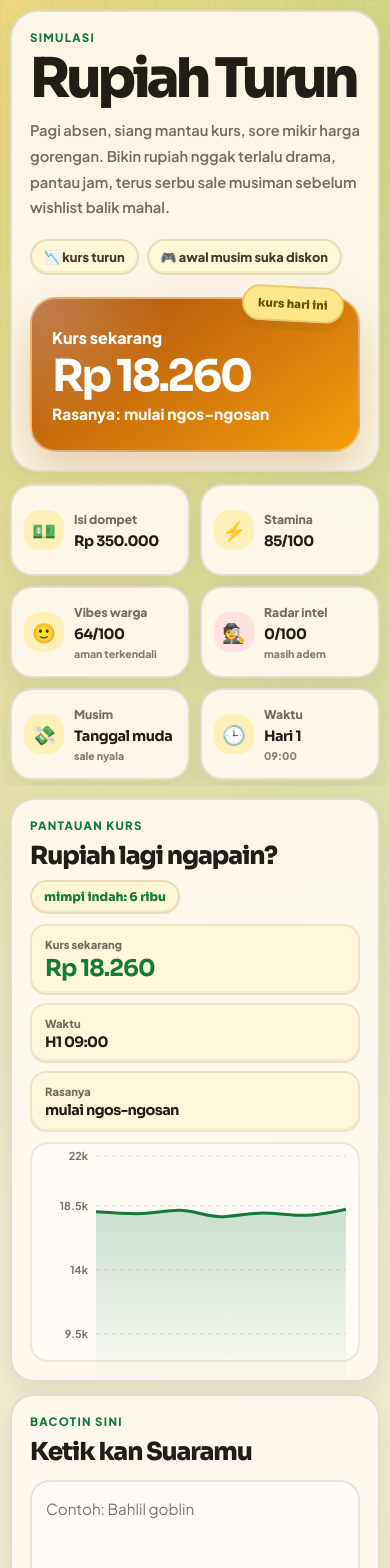
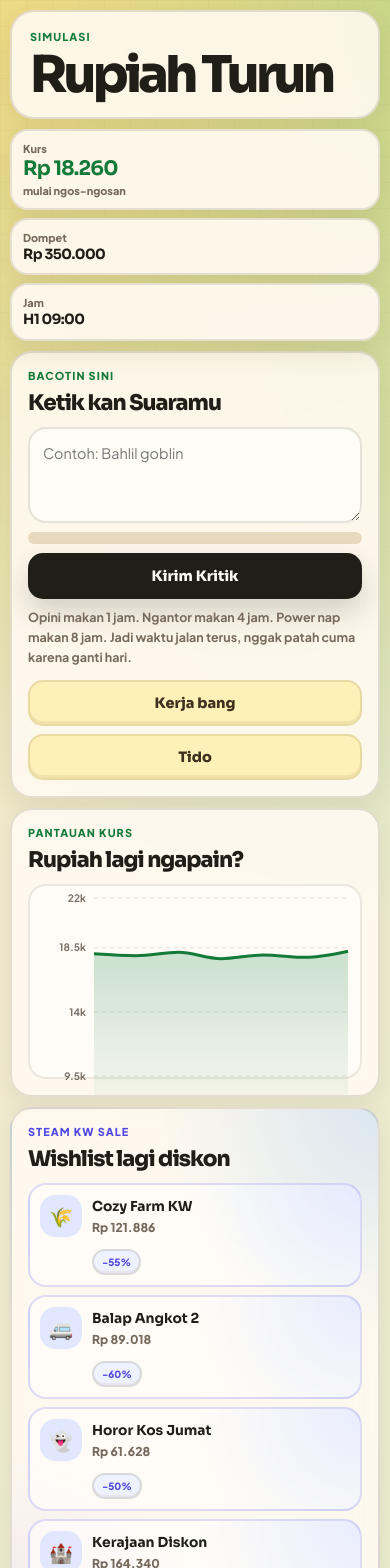
Before and after one commit to Zaidan07/rupiah-turun, a React (Vite) app: page / in a window 390 px wide. Shown: the top 1568 px of the page. Built offline with nearby package versions, Linux system fonts and the light colour scheme.

Commit message:
fix(ui): change ui in mobile

```diff
--- a/src/App.css
+++ b/src/App.css
@@ -1811,3 +1811,251 @@ textarea:disabled {
     border-radius: 18px;
   }
 }
+
+.mobile-hud {
+  display: none;
+}
+
+@media (max-width: 768px) {
+  .game-page {
+    width: 100%;
+    padding: 10px;
+  }
+
+  .hero-card {
+    padding: 18px;
+    border-radius: 24px;
+  }
+
+  .hero-card h1 {
+    font-size: clamp(2.45rem, 13vw, 3.45rem);
+    line-height: 0.92;
+  }
+
+  .subtitle,
+  .chip-row {
+    display: none;
+  }
+
+  .rupiah-badge {
+    display: none;
+  }
+
+  .mobile-hud {
+    position: sticky;
+    top: 8px;
+    z-index: 20;
+    display: grid;
+    grid-template-columns: 1.25fr 1fr 0.8fr;
+    gap: 8px;
+    margin: 10px 0;
+  }
+
+  .mobile-hud-main,
+  .mobile-hud-item {
+    border: 2px solid rgba(89, 75, 52, 0.14);
+    border-radius: 18px;
+    background: rgba(255, 250, 241, 0.92);
+    box-shadow: 0 12px 28px rgba(77, 63, 42, 0.1);
+    backdrop-filter: blur(12px);
+  }
+
+  .mobile-hud-main {
+    padding: 12px;
+  }
+
+  .mobile-hud-item {
+    padding: 12px 10px;
+  }
+
+  .mobile-hud span,
+  .mobile-hud small {
+    display: block;
+    color: var(--muted);
+    font-size: 0.68rem;
+    font-weight: 800;
+  }
+
+  .mobile-hud strong {
+    display: block;
+    margin-top: 3px;
+    color: var(--ink);
+    font-family: var(--font-display);
+    font-size: 0.88rem;
+    line-height: 1.1;
+    letter-spacing: -0.04em;
+  }
+
+  .mobile-hud-main strong {
+    color: var(--green);
+    font-size: 1.25rem;
+  }
+
+  .mobile-hud-main small {
+    margin-top: 4px;
+  }
+
+  .stats-grid {
+    display: none;
+  }
+
+  .content-grid {
+    grid-template-columns: 1fr;
+    gap: 10px;
+    margin-top: 10px;
+  }
+
+  .panel {
+    padding: 16px;
+    border-radius: 22px;
+  }
+
+  .panel-header {
+    display: grid;
+    gap: 8px;
+    margin-bottom: 12px;
+  }
+
+  .eyebrow {
+    font-size: 0.68rem;
+    letter-spacing: 0.1em;
+  }
+
+  h2 {
+    font-size: 1.35rem;
+  }
+
+  .target-pill {
+    display: none;
+  }
+
+  .chart-status-row {
+    display: none;
+  }
+
+  .chart-live-row {
+    display: none;
+  }
+
+  .chart-box {
+    height: 210px;
+    padding: 4px;
+    border-radius: 18px;
+  }
+
+  .recharts-text {
+    font-size: 0.64rem;
+  }
+
+  .action-panel {
+    order: -1;
+  }
+
+  .chart-panel {
+    order: 0;
+  }
+
+  .shop-panel {
+    order: 1;
+  }
+
+  .achievement-panel {
+    order: 2;
+  }
+
+  .log-panel {
+    order: 3;
+  }
+
+  .critique-box textarea {
+    min-height: 96px;
+    padding: 13px;
+    border-radius: 18px;
+    font-size: 0.9rem;
+  }
+
+  .critique-box button,
+  .actions button {
+    min-height: 46px;
+    border-radius: 15px;
+    font-size: 0.9rem;
+  }
+
+  .actions {
+    grid-template-columns: 1fr 1fr;
+    gap: 8px;
+  }
+
+  .shop-list,
+  .achievement-list,
+  .log-list {
+    gap: 8px;
+  }
+
+  .shop-item {
+    grid-template-columns: 42px minmax(0, 1fr);
+    padding: 10px;
+    border-radius: 18px;
+  }
+
+  .item-emoji {
+    width: 42px;
+    height: 42px;
+    border-radius: 15px;
+    font-size: 1.2rem;
+  }
+
+  .shop-item strong {
+    font-size: 0.86rem;
+  }
+
+  .shop-item small {
+    font-size: 0.76rem;
+  }
+
+  .achievement-card {
+    grid-template-columns: 40px minmax(0, 1fr);
+    padding: 10px;
+    border-radius: 18px;
+  }
+
+  .achievement-card > span {
+    width: 40px;
+    height: 40px;
+    font-size: 1.15rem;
+  }
+
+  .achievement-card p {
+    display: none;
+  }
+
+  .achievement-card small {
+    grid-column: 2;
+    justify-self: start;
+  }
+
+  .log-list p {
+    padding: 10px;
+    border-radius: 15px;
+    font-size: 0.8rem;
+  }
+}
+
+@media (max-width: 390px) {
+  .mobile-hud {
+    grid-template-columns: 1fr;
+  }
+
+  .mobile-hud-main,
+  .mobile-hud-item {
+    padding: 11px;
+  }
+
+  .actions {
+    grid-template-columns: 1fr;
+  }
+
+  .chart-box {
+    height: 195px;
+  }
+}
--- a/src/App.jsx
+++ b/src/App.jsx
@@ -742,6 +742,24 @@ export default function App() {
         </div>
       </section>
 
+      <section className="mobile-hud">
+        <div className="mobile-hud-main">
+          <span>Kurs</span>
+          <strong>{formatRupiah(rupiah)}</strong>
+          <small>{rupiahStatus}</small>
+        </div>
+
+        <div className="mobile-hud-item">
+          <span>Dompet</span>
+          <strong>{formatRupiah(money)}</strong>
+        </div>
+
+        <div className="mobile-hud-item">
+          <span>Jam</span>
+          <strong>{formatGameTime(day, hour)}</strong>
+        </div>
+      </section>
+
       <section className="stats-grid">
         <article className="stat-card">
           <span className="stat-icon">💵</span>
```
